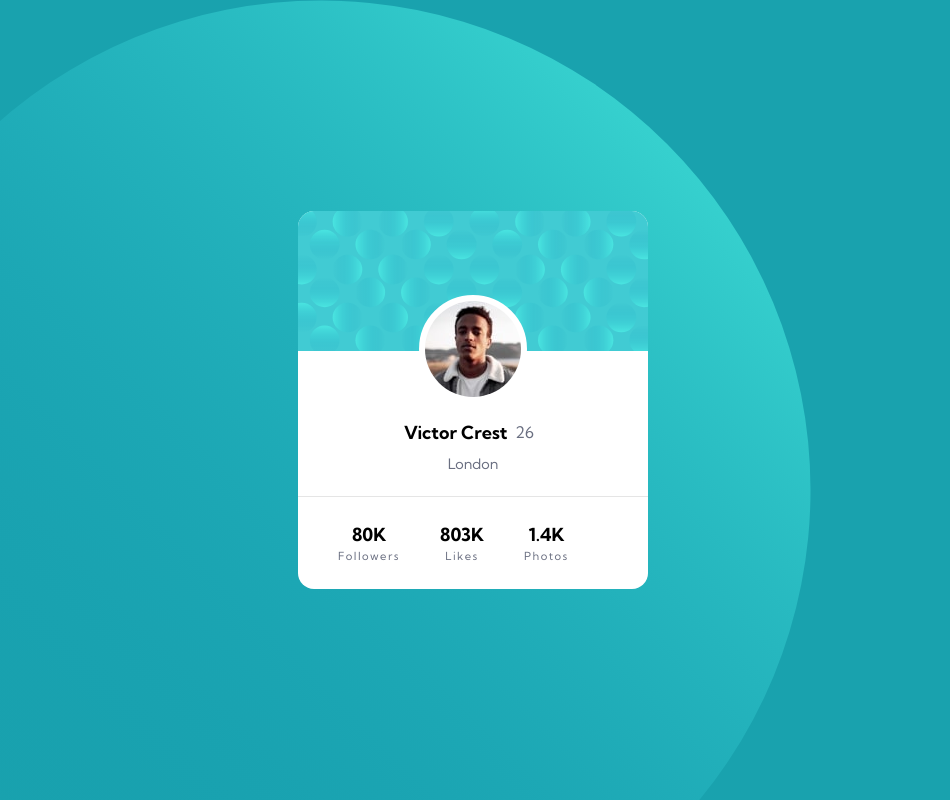
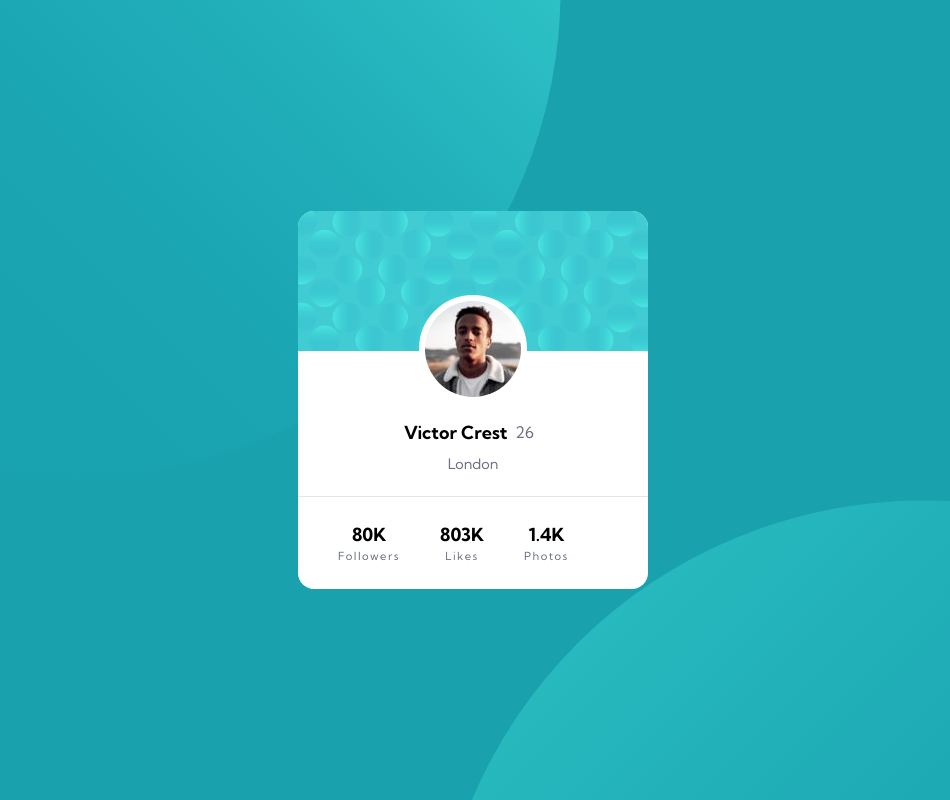
Before and after one commit to JustANipple/profile-card-component, a plain HTML site: page index.html in a window 1280 px wide. Shown: the whole page, without its empty margins (167-1117 px from the left). Drawn offline with Linux system fonts and the light colour scheme.

Commit message:
modified:   style.css

```diff
--- a/style.css
+++ b/style.css
@@ -41,7 +41,8 @@ p, h1, h2, h3, h4, h5, h6 {
 
 body {
     background-color:var(--background-clr);
-    background-image: url(images/bg-pattern-top.svg);
+    background-image: url(images/bg-pattern-top.svg), url(images/bg-pattern-bottom.svg);
+    background-position: ;
     font-family: var(--main-ff);
     background-repeat: no-repeat;
     display: flex;
@@ -56,10 +57,6 @@ body {
     overflow: hidden;
     border-radius: 1rem;
     margin: 1.5rem;
-}
-
-.cardBg {
-    height: max-content;
 }
 
 .user {
@@ -119,3 +116,9 @@ body {
     font-size: 0.7rem;
     letter-spacing: 1.5px;
 }
+
+@media screen and (min-width: 1000px) {
+    body {
+        background-position:-250px -500px, 600px 500px;
+    }
+}
```
